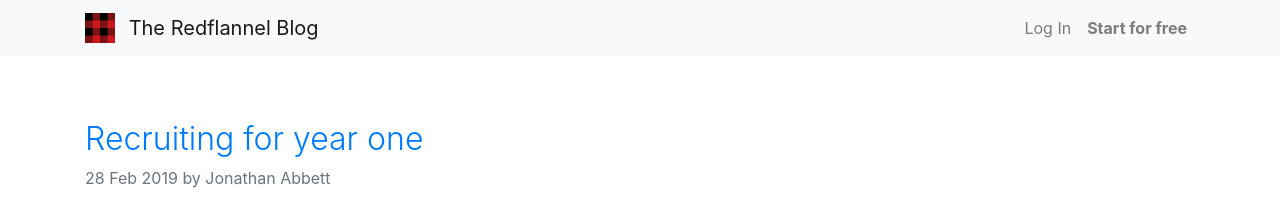
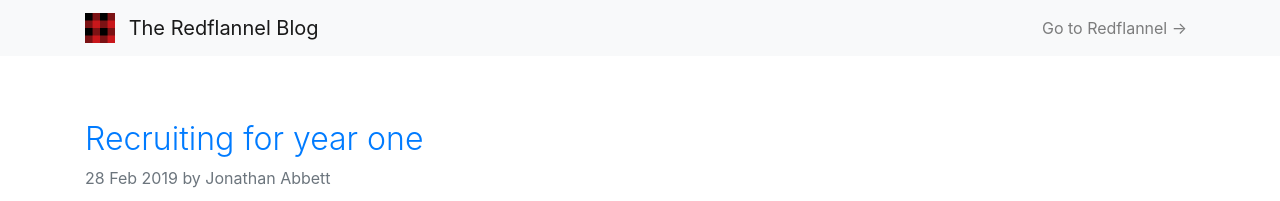
Before and after one commit to jabbett/blog.redflannel.io, a Jekyll site: the page built from index.html, in a window 1280 px wide. Shown: the top 201 px of the page. Built offline with Jekyll 4.4.1, drawn with Linux system fonts in a browser that asks for light colours; nearby versions of some CDN libraries.

Commit message:
Updated header

```diff
--- a/_layouts/default.html
+++ b/_layouts/default.html
@@ -34,13 +34,8 @@
     <div class="collapse navbar-collapse justify-content-end" id="navbarNavDropdown">
       <div class="navbar-nav">
         <div class="nav-item">
-          <a class="nav-link" href="https://redflannel.io/auth/auth0?origin=/admin">
-            Log In
-          </a>
-        </div>
-        <div class="nav-item">
-          <a class="nav-link" href="https://redflannel.io/auth/auth0?origin=/admin">
-            <strong>Start for free  </strong>
+          <a class="nav-link" href="https://redflannel.io/">
+            Go to Redflannel →
           </a>
         </div>
       </div>
```
